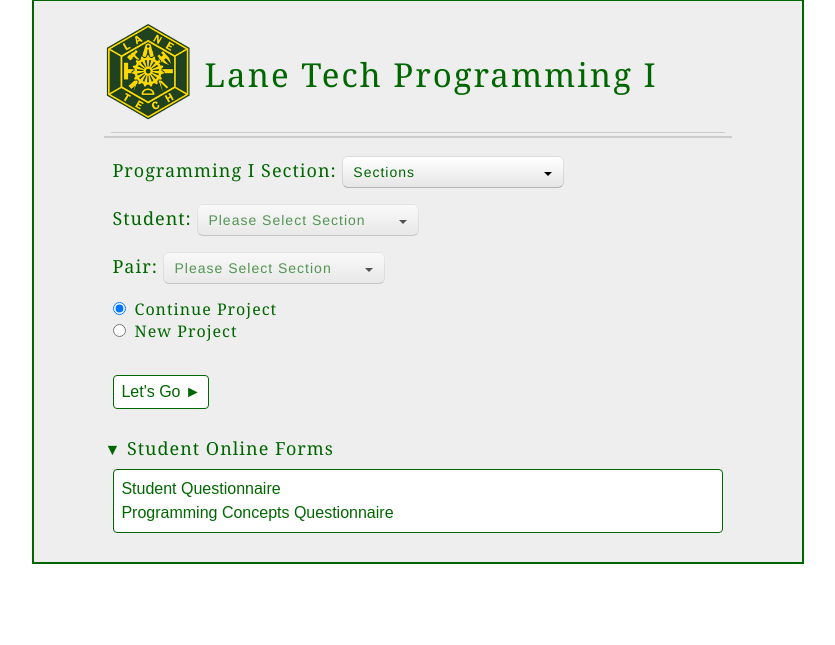
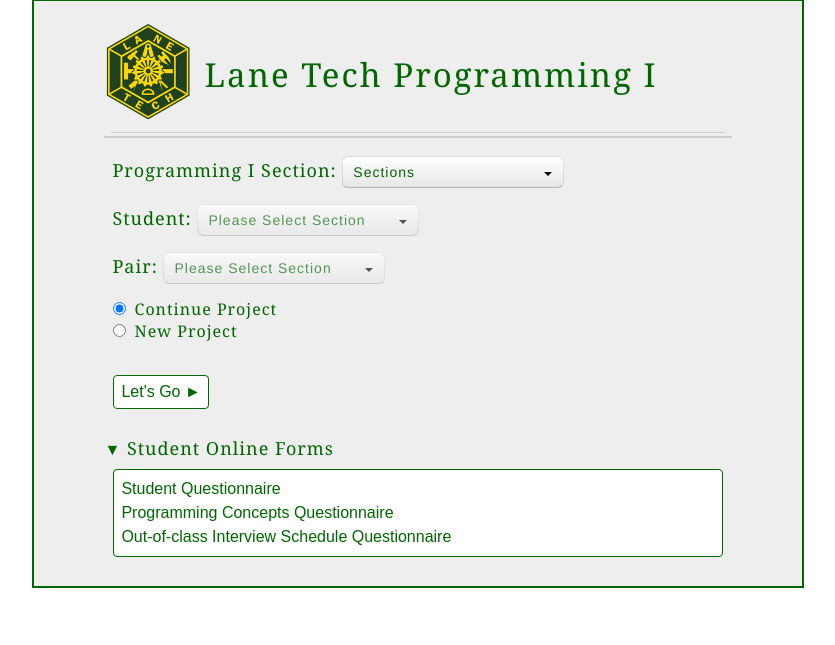
Before and after one commit to dweintrop/BoB-site, a Django app: page / in a window 1280 px wide, after a click that opens the changed part. Shown: the part 21-666 px from the top of the page, without its empty margins (222-1057 px from the left). Run offline with Django 3.2, Linux system fonts and the light colour scheme; some libraries are stand-ins or nearby versions.

Commit message:
new link on login page

```diff
--- a/BoB/templates/login.html
+++ b/BoB/templates/login.html
@@ -359,6 +359,8 @@
 						<div class="form_list">
 							<a href="https://docs.google.com/forms/d/1s-yF3hoWAOJkWaCfu2i2deg4ljxPvvSjorifU-TA7B8/viewform" target="_blank"> Student Questionnaire</a> <br/>
 							<a href="https://docs.google.com/a/u.northwestern.edu/forms/d/1Ch36OAeRWRgt6nSzYjWC1bB0a6G6YtZHRdfJPp6qM0k/viewform" target="_blank"> Programming Concepts Questionnaire</a> <br/>
+
+							<a href="https://docs.google.com/a/u.northwestern.edu/forms/d/1-bQ1y3VOViBl6ZJq-4MCsg-ahsl5qwOGcXAI92DhC9s/viewform" target="_blank"> Out-of-class Interview Schedule Questionnaire</a> <br/>
 						</div>
 					</div>
 
```
